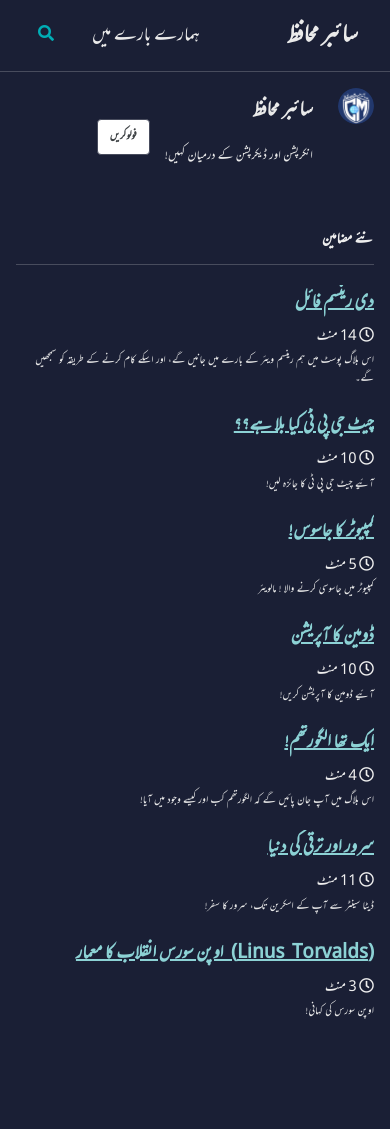
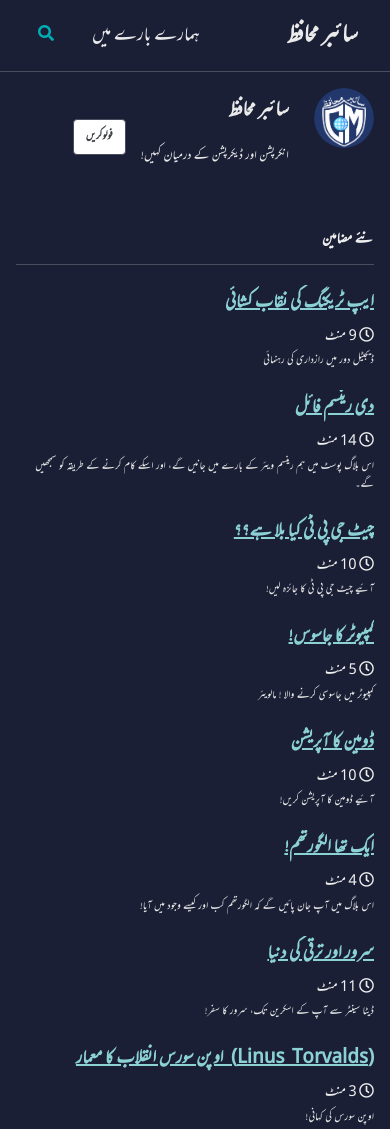
Before and after one commit to cybermuhafiz/cybermuhafiz.github.io, a Jekyll site: the page built from index.html, in a window 390 px wide, cut to the strip 0-1129 px from the top of the page. Built offline with Jekyll 4.4.1, drawn with Linux system fonts in a browser that asks for light colours; cached includes are drawn as plain includes; some web fonts are replaced; the list of posts is cut into pages by our own code; some of the changed lines change nothing that is shown.

Commit message:
Post & Phone Img

```diff
--- /dev/null
+++ b/_posts/2023-08-26-app-tracking-unveiled.md
@@ -0,0 +1,82 @@
+---
+author: abusarim
+title: "ایپ ٹریکنگ کی نقاب کشائی"
+excerpt: "ڈیجیٹل دور میں رازداری کی رہنمائی"
+header:
+  image: 'assets/images/headers/tracker.png'
+---
+* toc
+{:toc}
+---
+
+# مقدمہ
+اس بلاگ میں ہم  ایپ ٹریکرس سے متعلق معلومات   پہنچائیں گے کہ ایپ ٹریکر کیا ہوتا ہے، اس کی مختلف قسمیں کون کون سی ہوتی ہیں، انہیں ایپ میں کیوں استعمال کیا جاتا ہے، ان کے فائدے اور نقصانات، ٹریکرس سے بچنے کے لیے کون کون سے اقدامات کرنا ضروری ہے، ٹریکرس سے بچنے کےکیا کیا ٹولز (Tools)   اور ایپلیکیشنز (Applications)  ہیں۔
+
+## اصطلاح
+
+ اصطلاح ’’ایپ ٹریکر ‘‘  سیاق و سباق کے لحاظ سے مختلف  چیزیں ہو سکتی ہیں،  یہاں چند ممکنہ تشریحات درج ہیں:
+1.  **ایپلیکیشن ٹریکر:**  سافٹ ویئر اور ٹیکنالوجی کے تناظر میں، ایک  ’’ایپ ٹریکر‘‘کسی ایسے ٹول یا سافٹ ویئر کا حوالہ دے سکتا ہے جو آپ کو موبائل ایپلی کیشنز (ایپس) کے استعمال، کارکردگی اور دیگر میٹرکس کو ٹریک کرنے میں مدد کرتا ہے۔ اس میں ڈاؤن لوڈز کی تعداد، صارف کی مصروفیت، کریش رپورٹس، اور مزید دوسری معلومات شامل ہو سکتی ہیں۔ ڈویلپرز اکثر اس طرح کے ٹریکرز کو اپنی ایپس کی کارکردگی کی نگرانی اور بہتر بنانے کے لیے استعمال کرتے ہیں۔اس قسم کے ٹریکرس صارف کی پرائیوسی اور سیکیورٹی کے تناظر میں  نقصاندہ نہیں ہیں۔
+
+2.  **ایپ یوزیج ٹریکر(App usage Tracker):**  ایک ٹول جو کسی ڈیوائس پر مختلف ایپس کے استعمال کی مقدار کو مانیٹر اور ریکارڈ کرتا ہے اسے ایپ یوزیج ٹریکر کہا جا سکتا ہے۔ اس قسم کا ٹریکر آپ کو یہ بصیرت فراہم کر سکتا ہے کہ آپ مختلف ایپلیکیشنز پر کتنا وقت صرف کرتے ہیں، آپ کے اسکرین کے وقت کو منظم کرنے اور ڈیجیٹل مشغولیات کو ممکنہ طور پر کم کرنے میں مدد فراہم کرتے ہیں۔ اس قسم کا ٹریکر اس وقت تک ٹھیک ہے جب تک یہ آپ کے اس ڈیٹا کو آپ کے ڈیوائس تک ہی رکھتا ہے ، اگر یہ آپ کے ڈیٹا کو کسی کمپنی کو فروخت کرتا ہے یا اس ایپ کی کمزوری کی وجہ سے آپ کا ڈیٹا لیک ہوتا ہے تو یہ ایک کم درجے کا نقصاندہ ٹریکر ہے۔
+
+3.  **رازداری کے تناظر میں ایپ ٹریکنگ:**  رازداری اور سیکورٹی کے لحاظ سے، ’’ایپ ٹریکنگ‘‘ موبائل ایپس کی تشہیر یا مارکیٹنگ کے مقاصد کے لیے صارف کا ڈیٹا اکٹھا کرنے اور شیئر کرنے کا عمل ہے۔ اس قسم کی سرگرمی نے صارفین کی ذاتی معلومات اور ڈیٹا کی حفاظت کے بارے میں تشویش پیدا کردی ہے۔ ایپ ٹریکنگ میں موزوں اشتہارات بنانے کے لیے ایپ کے اندر صارف کے رویے، دلچسپیوں اورچیٹنگ کی نگرانی شامل ہے۔ اس قسم کے ٹریکر صارف کے لیے نقصاندہ ہیں ، اکثر کمپنیاں ان معلومات کو فروخت کر کے منافع کماتی ہیں، بعض موقع پر اس قسم کے ٹریکرس سے حاصل دیٹا ہیکرس ہیک کرلیتے ہیں جس سے یوزرس کی رازداری اور حفاظت خطرے میں پڑجاتی ہیں۔
+
+4.   **اکیڈمک ایپلیکیشن ٹریکر (Academic Tracker):**   تعلیمی مقاصد کے لیے، یہ  ’’ایپ ٹریکر‘‘  ایسے سسٹم کے لیے استعمال کیا جاتا  ہے جو طلباء کو اپنے کالج یا جاب کی درخواستوں پر نظر رکھنے میں مدد کرتا ہے۔ اس میں درخواست جمع کرنے کی آخری تاریخ،ضروریات اور ہر درخواست کا اسٹیٹس شامل ہو سکتاہے۔اس قسم کے ٹریکرس طلباء کے درخواست کو اس لیے ٹریک کرتے ہیں تا کہ معلوم ہو سکے کہ اپلیکیشن جمع کرنے کی آخری تاریخ کیا ہے، اس درخواست کے لیے کیا کیا چیزیں ضروری ہیں تا کہ ان معلومات کی بنیاد پر یوزر کو یاد دہانی کراتا رہے ۔  اس قبیل کی چند اپلیکیشن ٹرو کالر، کریڈ وغیرہ مثالیں ہیں جو صارف کے ایس ایم ایس کو ٹریک کرتی ہیں اور یہ معلوم کر لیتی ہیں کہ اس صارف کا بجلی کابل، کریڈیٹ کارڈ کا قرض چکانے کی آخری تاریخ کب ہے اور کتنی رقم جمع کرنی ہے اور آخری تاریخ سے چند دن پہلے سے ہی یاددہانی شروع کر دیتی ہیں۔ اس قسم کے ٹریکرس اس وقت تک  یوزرس کی معاون ہیں جب تک اس ٹریکر کو استعمال کرنے والی کمپنیاں یوزرس کے ڈیٹا کسی تیسرے فریق تک نہیں پہنچاتی۔
+
+5.   **فٹنس یا ہیلتھ ایپ ٹریکر (Health Tracker):** کچھ فٹنس یا صحت سے متعلق ایپس آپ کی جسمانی سرگرمیوں، خوراک، نیند اور دیگر صحت سے متعلق ڈیٹا کو ٹریک کرنے کے لیے بنائی گئی ہیں۔ ان ایپس کو اکثر ’’فٹنس ٹریکرز‘‘یا ’’ہیلتھ ٹریکرز‘‘کہا جاتا ہے۔  یہ ٹریکرس قدموں کی گنتی، کیلوری ٹریکنگ، دوری کی پیمائش، دل کی دھڑکنوں کی گنتی، نیند کی ٹریکنگ، سرگرمی کی شناخت، تناؤ اور اس سے بازیابی کی شناخت،  جی پی ایس لوکیشن ٹریکنگ وغیرہ سرانجام دیتی ہیں تاکہ اس معلومات کی بنیاد پر صحت  اور فٹنس سے متعلق آپ کی صحیح رہنمائی کی جا سکے۔
+
+## چند خطرناک ایپ ٹریکرس
+وہ ایپس جو صارف کی سرگرمیوں کی نگرانی کرتی ہیں اور ممکنہ طور پر ان کی رازداری اور حفاظت کو خطرے میں ڈال سکتی ہیں انہیں عام طور پر خطرناک ٹریکرز کہا جاتا ہے۔ یہ ٹریکرز اکثر ڈیٹا اکٹھا کرنے کے نا پسندیدہ طریقوں اور ممکنہ طور پر نقصان دہ نتائج سے وابستہ ہوتے ہیں۔ خطرناک ایپ ٹریکرز کی چند مثالیں یہ ہیں:
+
+1.  **مالویئر اور اسپائی ویئر (Malware & Spyware):**  کچھ ایپس میں چھپے ہوئے مالویئر یا اسپائی ویئر شامل ہوسکتے ہیں جو صارف کی سرگرمیوں کو ٹریک کرسکتے ہیں، ذاتی معلومات چرا سکتے ہیں، اور یہاں تک کہ ڈیوائس کو دور سے کنٹرول کر سکتے ہیں۔ اس قسم کے ٹریکرز بدنیتی پر مبنی ہوتے ہیں ۔ شناخت کی چوری، مالی نقصانات اور دیگر حفاظتی خلاف ورزیوں کا باعث بن سکتے ہیں۔
+
+2.  **ڈیٹا ہارویسٹنگ (Date Hostage):**  کچھ ایپس  ( خاص طور پر مفت)  صارف کے علم یا رضامندی کے بغیر ذاتی ڈیٹا کی ضرورت سے زیادہ مقدار جمع کر سکتی ہیں۔ اس ڈیٹا کو پھر فریق ثالث کو فروخت کیا جا سکتا ہے، ٹارگٹیڈ اشتہارات کے لیے استعمال کیا جا سکتا ہے، یا رازداری سے سمجھوتہ کرنے کے طریقوں سے اس کا استحصال کیا جا سکتا ہے۔
+
+3. **لوکیشن ٹریکنگ (Location Tracking):**  ایسی ایپس جو بغیر کسی واضح وجہ یا اجازت کے صارف کے مقام کو ٹریک کرتی ہیں ذاتی حفاظت کو خطرے میں ڈال سکتی ہیں۔ ایسے ٹریکرز ممکنہ طور پر تعاقب، ایذا رسانی، یا جسمانی نقصان کا باعث بن سکتے ہیں۔
+
+4.  **صحت اور تندرستی والی ایپس ناقص سیکیورٹی کے ساتھ (Fitness Trakcer with low security) :**  وہ ایپس جو صحت اور تندرستی کے ڈیٹا کو ٹریک کرتی ہیں، جیسے کہ ورزش کے معمولات اور غذائی عادات، اگر ان کے پاس حفاظتی اقدامات کمزور ہوں تو خطرناک ہو سکتے ہیں۔ اگر یہ حساس ڈیٹا غلط ہاتھوں میں آجاتا ہے، تو اس کا غلط استعمال یا استحصال کیا جا سکتا ہے۔
+
+5.  **کمزور ڈیٹا ٹرانسمیشن (Low Level Data Transmission):**   ایسی ایپس جو غیر محفوظ کنکشنز پر صارف کا ڈیٹا منتقل کرتی ہیں وہ حساس معلومات کو ممکنہ حملہ آوروں کے سامنے بے نقاب کرسکتی ہیں جو ٹرانسمیشن کے دوران ڈیٹا کو روکتے ہیں۔
+
+##  اپنے آپ کو خطرناک ایپ ٹریکرز سے بچانے کے لئے، مندرجہ ذیل اقدامات کریں
+ -  **ایپ کی اجازتوں کو چیک کریں:**   انسٹال کرنے سے پہلے ایپ کی درخواست کردہ اجازتوں کا جائزہ لیں۔ اگر کوئی ایپ ایسی اجازت مانگتی ہے جو اس کے مطلوبہ مقصد کے لئے غیر ضروری لگتی ہے، تو وہ مشکوک ٹریکنگ طریقوں میں مشغول ہوسکتی ہے۔
+
+ -  **جائزے اور درجہ بندی پڑھیں:**   ایپ اسٹورز/پلے اسٹور پر ایپ کے جائزے اور درجہ بندی چیک کریں۔ منفی جائزے اور مشکوک طرز عمل کی رپورٹس آپ کو ممکنہ مسائل کی نشاندہی کرنے میں مدد کرسکتے ہیں۔
+
+ -  **معتبر ذرائع استعمال کریں:**   معروف ایپ اسٹورز (جیسے ایپل ایپ اسٹور یا گوگل پلے اسٹور) سے ایپس ڈاؤن لوڈ کریں۔ ان پلیٹ فارمز میں اکثر بدخواہ ایپس کا پتہ لگانے اور انہیں ہٹانے کے لئے حفاظتی اقدامات ہوتے ہیں۔
+
+ -  **رازداری کی پالیسیوں کا جائزہ لیں:**   ایسی ایپس کی تلاش کریں جن میں واضح اور شفاف رازداری کی پالیسیاں ہیں جو وضاحت کرتی ہیں کہ وہ آپ کے ڈیٹا کو کس طرح جمع کرتے ہیں، استعمال کرتے ہیں اور اشتراک کرتے ہیں۔
+
+ -  **انسٹال کردہ ایپس کا باقاعدگی سے جائزہ لیں:**   وقتاً فوقتاً ان ایپس کا جائزہ لیں جو آپ نے اپنے آلے پر انسٹال کی ہیں اور ان کو اَن انسٹال کریں جن کا آپ اب استعمال یا بھروسہ نہیں کرتے ہیں۔
+
+- **پرائیوسی سیٹنگ کا استعمال کریں:**  ایپس اور آپریٹنگ سسٹم میں رازداری کی ترتیبات سے فائدہ اٹھائیں۔ ڈیٹا اکٹھا کرنے اور اشتراک کو اس حد تک محدود کرنے کے لیے ترتیبات کو ایڈجسٹ کریں جو آپ کی سہولت کے مطابق ہو۔
+
+-  **محفوظ وائی فائی کا استعمال کریں:** پبلک وائی فائی استعمال کرتے وقت، حساس معلومات تک رسائی سے گریز کریں جب تک کہ آپ اپنے کنکشن کو خفیہ کرنے کے لیے ورچوئل پرائیویٹ نیٹ ورک (VPN) استعمال نہ کر رہے ہوں۔
+
+-  **باقاعدگی سے اپ ڈیٹ کریں:**  اپنی ایپس، آپریٹنگ سسٹمز، اور سیکیورٹی سافٹ ویئر کو اپ ٹو ڈیٹ رکھیں۔ اپ ڈیٹس میں اکثر حفاظتی پیچ شامل ہوتے ہیں جو ان کمزوریوں کو دور کرتے ہیں جن کا ٹریکرز کے ذریعے فائدہ اٹھایا جا سکتا ہے۔
+
+ -  **سیکیورٹی سافٹ ویئر انسٹال کریں:**  قابل اعتماد سیکیورٹی سافٹ ویئر استعمال کرنے پر غور کریں جو آپ کے آلے پر نقصان دہ ایپس کا پتہ لگانے اور اسے انسٹال ہونے سے روکنے میں مدد کرسکتا ہے۔
+
+## ٹریکنگ سے محفوظ رکھنے کے لیے چند کارآمد ایپلیکیشنز اور ٹولز
+ ایسی کئی ایپلیکیشنز اور ٹولز ہیں جو ایپ کو ٹریک کرنے سے روکنے اور آپ کی آن لائن پرائیویسی کو بڑھانے میں مدد کر سکتے ہیں۔
+**iOS ایپ ٹریکنگ ٹرانسپیرنسی (iOS فیچر)**  ایپل نے iOS 14.5 اور بعد کے ورژنز میں ایپ ٹریکنگ ٹرانسپیرنسی فیچر متعارف کرایا ہے۔ اس خصوصیت کے لیے ایپس کو دیگر ایپس اور ویب سائٹس پر اپنے ڈیٹا کو منتقل کرنے سے پہلے صارف کی واضح اجازت طلب کرنے کی ضرورت ہے۔
+
+**ایدڈ گارڈ (AdGuard)** :   ایک اشتہار کو روکنے اور رازداری کی حفاظت کرنے والی ایک مشہور ایپلی کیشن ہے جو مختلف پلیٹ فارمز پر ٹریکرز، اشتہارات اور بدنیتی پر مبنی ویب سائٹس کو بلاک کرنے کی خصوصیات پیش کرتی ہے۔
+
+**ڈس کنکٹ (Disconnect):**  ڈیس کنکٹ ایک رازداری پر مبنی ایپ ہے جو ٹریکرز کو بلاک کرنے، براؤزنگ کی رفتار بڑھانے اور مختلف ویب براؤزرز میں رازداری کو بہتر بنانے میں مدد کرتی ہے۔
+
+**پرائیویسی بیجر(Privacy Badger):** الیکٹرانک فرنٹیئر فاؤنڈیشن (EFF) کے ذریعہ تیار کردہ، پرائیویسی بیجر ایک براؤزر ایکسٹینشن ہے جو تھرڈ پارٹی ٹریکرز کا پتہ لگاتا ہے اور ان کو روکتا ہے اور آپ کی آن لائن رازداری کی حفاظت کرتا ہے۔
+
+**بریوو براؤزر(Brave Browser):** بریوو براؤزر اپنی مضبوط رازداری کی خصوصیات کے لیے جانا جاتا ہے۔ یہ ٹریکرز کو بطور ڈیفالٹ بلاک کرتا ہے، بلٹ ان ایڈ بلاکنگ کی پیشکش کرتا ہے، اور آن لائن رازداری کو بڑھانے کے لیے اختیارات فراہم کرتا ہے۔
+
+**فائر فاکس فوکس(Firefox Focus):** فائر فاکس فوکس ایک رازداری پر مبنی براؤزر ہے جسے موزیلا نے تیار کیا ہے۔ جب آپ ویب پر تشریف لاتے ہیں تو یہ خود بخود ٹریکرز کو روکتا ہے اور براؤزنگ ہسٹری کو مٹا دیتا ہے۔
+
+**ایڈ بلاک پلس  (AdBlock Plus):** اگرچہ بنیادی طور پر ایڈ بلاکر کے نام سے جانا جاتا ہے، AdBlock Plus میں کچھ خاص ٹریکرز کو بلاک کرکے اور آپ کی آن لائن پرائیویسی کی حفاظت کرتے ہوئے ٹریکنگ کو روکنے کے لیے خصوصیات بھی شامل ہیں۔
+
+**ڈک ڈک گو (DuckDuckGo)**:   ایک رازداری پر مبنی سرچ انجن ہے جو موبائل اور کمپیوٹر آلات کے لیے براؤزر بھی پیش کرتا ہے۔ براؤزر ٹریکرز کو روکتا ہے اور جب ممکن ہو ویب سائٹس کے لیے خفیہ کاری کو نافذ کرتا ہے۔
+
+**گھوسٹری (Ghostery)**:   ایک براؤزر ایکسٹینشن ہے جو آپ کو ویب سائٹس پر ٹریکرز کو دیکھنے اور بلاک کرنے دیتی ہے ۔ یہ کنٹرول فراہم کرتا ہے کہ کن ٹریکرز کو بلاک کرنا ہے اور آپ کو اپنی آن لائن رازداری کو بڑھانے کی اجازت دیتا ہے۔
+
+# ختم شد
+
+امید کرتا ہوں اسے پڑھنے سے آپ کو ایپ ٹریکرس کے متعلق بہت کچھ جاننے اور سمجھنے کو ملا ہوگا، اس قسم اور معلومات حاصل کرنے کے لیئے، اور اپنے آپ کو  سائبر حملہ آوروں سے بچانے کے لیئے ہمارے  ٹیلی گرام چینل [ضروری معلومات](https://t.me/impoinfo){: target="_blank"} میں شامل ہوں، اور اگر آپ کو ایڈ گارڈ سے معلق کوئی سوال ہو یا، آپ اسے ایک مناسب  قیمت پر خریدنا چاہیں تو آپ میرے ٹیلی گرام رابطہ بوٹ  [ابو صارم بوٹ](https://t.me/abusarimbot){:target="_blank"} پر رابطہ فرما لیں۔
--- a/_sass/minimal-mistakes/_sidebar.scss
+++ b/_sass/minimal-mistakes/_sidebar.scss
@@ -61,7 +61,7 @@
     line-height: 1.5;
   }
 
-  //Media query for Phone
+  //Phone */
   @media (max-width: 767px) {
     p,
     li {
@@ -158,6 +158,17 @@
       border: 1px solid $border-color;
     }
   }
+
+  @media (max-width: 768px) {
+
+    width: 60px;
+    height: 60px;
+
+    img {
+      max-width: 80px;
+    }
+  }
+
 }
 
 .author__content {
```
Also changed, not shown: assets/images/headers/tracker.png (added).
